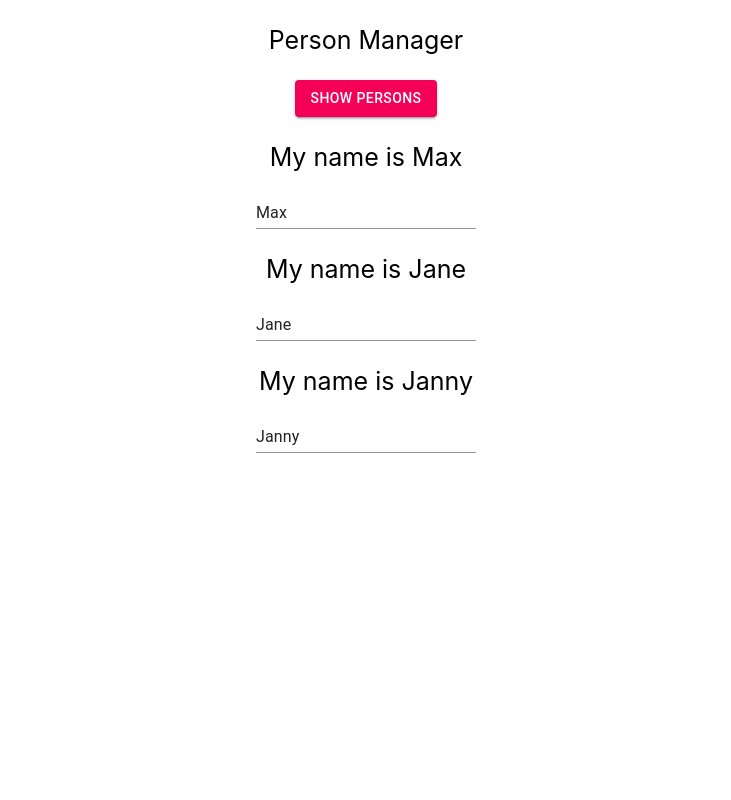
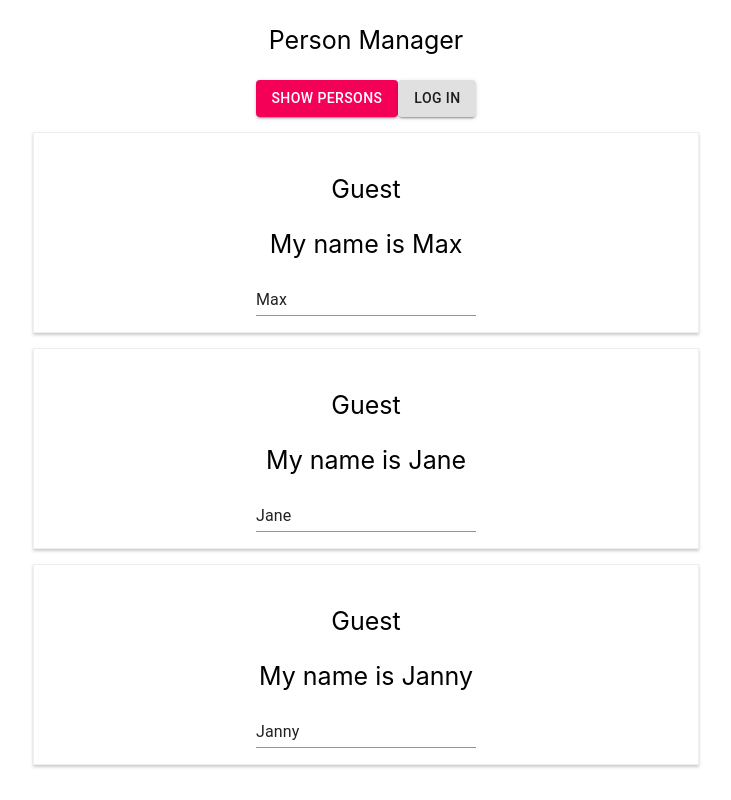
Before and after one commit to tearofenemy/react-app, a React (Create React App) app: page / in a window 1280 px wide. Both pictures are taken after a click on the button "SHOW PERSONS". Shown: the whole page, without its empty margins (274-1005 px from the left). Built offline with nearby package versions, Linux system fonts and the light colour scheme.

Commit message:
add context API, for avoid long chain of properties

```diff
--- a/package.json
+++ b/package.json
@@ -3,7 +3,7 @@
   "version": "0.1.0",
   "private": true,
   "dependencies": {
-    "@material-ui/core": "^4.10.2",
+    "@material-ui/core": "^4.11.0",
     "@testing-library/jest-dom": "^4.2.4",
     "@testing-library/react": "^9.3.2",
     "@testing-library/user-event": "^7.1.2",
--- a/src/components/Persons/Person/Person.js
+++ b/src/components/Persons/Person/Person.js
@@ -1,21 +1,35 @@
 import React, {Component, Fragment} from "react";
 import PropTypes from 'prop-types';
+import AuthContext from "../../../context/auth-context";
 import {Input} from "@material-ui/core";
 import './Person.sass';
 
 class Person extends Component{
+    constructor(props) {
+        super(props);
+        this.inputElemRef = React.createRef();
+    }
+
+    componentDidMount() {
+        this.inputElemRef.current.focus();
+    }
 
     render() {
         console.log('[Person.js] rendering...');
         return (
-            <Fragment>
-                <p onClick={this.props.click}>My name is {this.props.name} </p>
-                <p>{this.props.children}</p>
-                <Input
-                    type="text"
-                    onChange={this.props.change}
-                    value={this.props.name}/>
-            </Fragment>
+            <div className="Person">
+                <AuthContext.Consumer>
+                    {(context) => context.isAuth ? <p>Is logged!</p> : <p>Guest</p> }
+                </AuthContext.Consumer>
+                    <p onClick={this.props.click}>My name is {this.props.name} </p>
+                    <p>{this.props.children}</p>
+                    <Input
+                        type="text"
+                        ref={this.inputElemRef}
+                        onChange={this.props.change}
+                        value={this.props.name}
+                    />
+            </div>
         );
     }
 
@@ -24,7 +38,7 @@ class Person extends Component{
 Person.propTypes = {
     click: PropTypes.func,
     name: PropTypes.string,
-    change: PropTypes.func,
+    change: PropTypes.func
 };
 
 export default Person;
--- a/src/components/Сockpit/Cockpit.js
+++ b/src/components/Сockpit/Cockpit.js
@@ -1,4 +1,5 @@
 import React, {useEffect} from "react";
+import AuthContext from "../../context/auth-context";
 import {Button} from "@material-ui/core";
 import './Cockpit.sass';
 
@@ -30,6 +31,9 @@ function Cockpit(props) {
         <div>
             <p className={classes.join(' ')}>{props.title}</p>
             <Button variant="contained" color={btn_color} onClick={props.click}>Show Persons</Button>
+            <AuthContext.Consumer>
+                {(context) => <Button variant="contained" onClick={context.login}>Log in</Button>}
+            </AuthContext.Consumer>
         </div>
     );
 };
--- a/src/containers/App.js
+++ b/src/containers/App.js
@@ -2,6 +2,7 @@ import React, {Component} from 'react';
 import './App.css';
 import Persons from "../components/Persons/Persons";
 import Cockpit from "../components/Сockpit/Cockpit";
+import AuthContext from "../context/auth-context";
 
 // const App = props => {
 //
@@ -47,7 +48,8 @@ class App extends Component {
             {id: 'some_str3', name: 'Janny', age: 21}
         ],
         showPersons: false,
-        counter: 0
+        counter: 0,
+        isAuth: false
     };
 
     static getDerivedStateFromProps(props, state) {
@@ -96,6 +98,12 @@ class App extends Component {
         });
     }
 
+    loginHandler = () => {
+      this.setState({
+          isAuth: true
+      })
+    };
+
     showPersonsHandler = () => {
         const togglePersons = this.state.showPersons;
         this.setState({showPersons: !togglePersons});
@@ -110,10 +118,12 @@ class App extends Component {
                         persons={this.state.persons}
                         deleted={this.deletePersonHandler}
                         changed={this.changeNameHandler}
+                        isAuth={this.state.isAuth}
                     />;
         }
 
         return (
+            <AuthContext.Provider value={{isAuth: this.state.isAuth, login: this.loginHandler}}>
                 <div className="App">
                     <Cockpit
                         title={this.props.titleApp}
@@ -123,6 +133,7 @@ class App extends Component {
                     />
                     {persons}
                 </div>
+            </AuthContext.Provider>
         );
     }
 
--- /dev/null
+++ b/src/context/auth-context.js
@@ -0,0 +1,8 @@
+import React from "react";
+
+const authContext = React.createContext({
+   isAuth: false,
+   login: () => {}
+});
+
+export default authContext;
```
Also changed, not shown: src/components/Persons/Persons.js (+5 -5 lines), src/hoc/Aux.js (deleted), 1 other file (tests, documents, lock files or other folders). Lines whose indentation alone changed are shown as unchanged.
